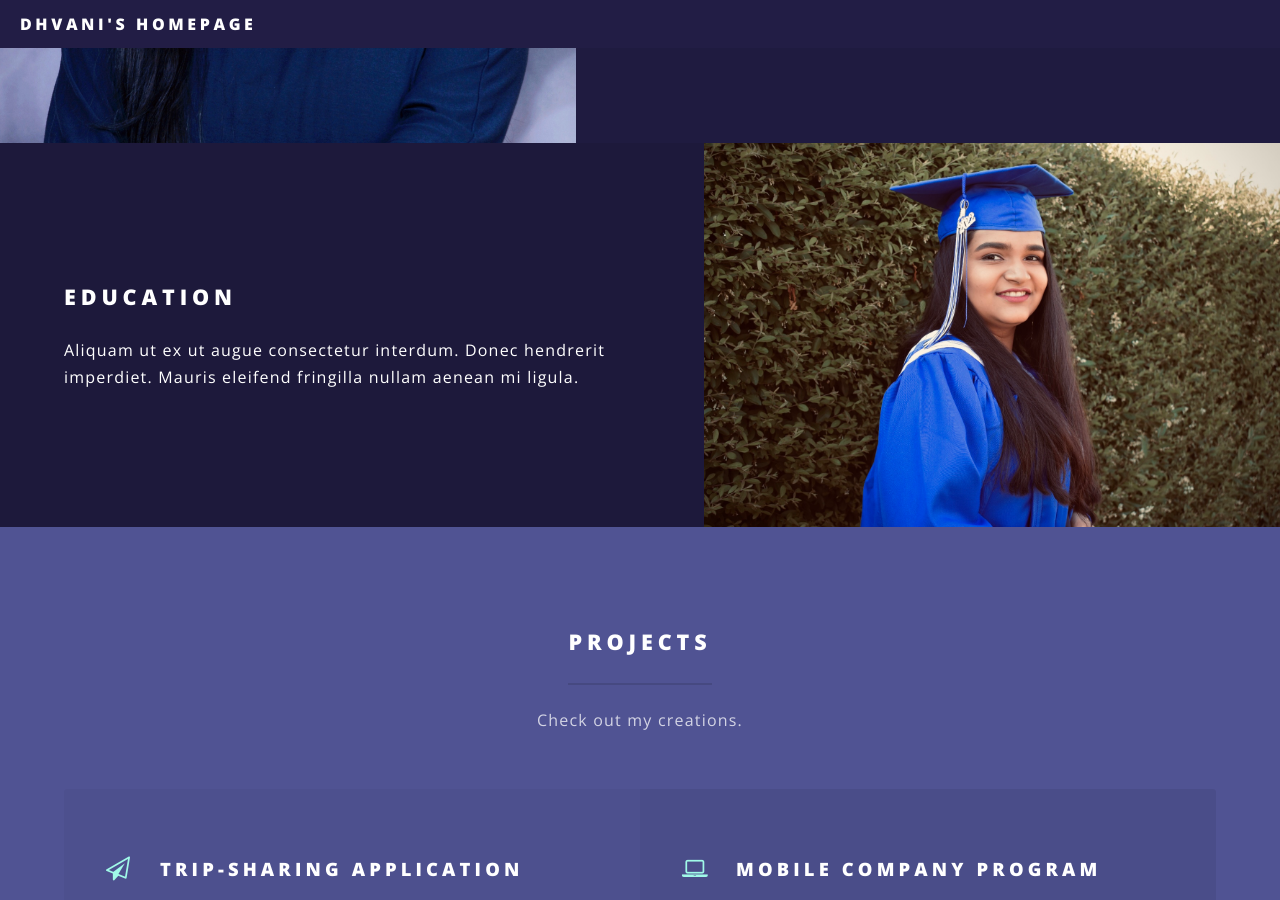
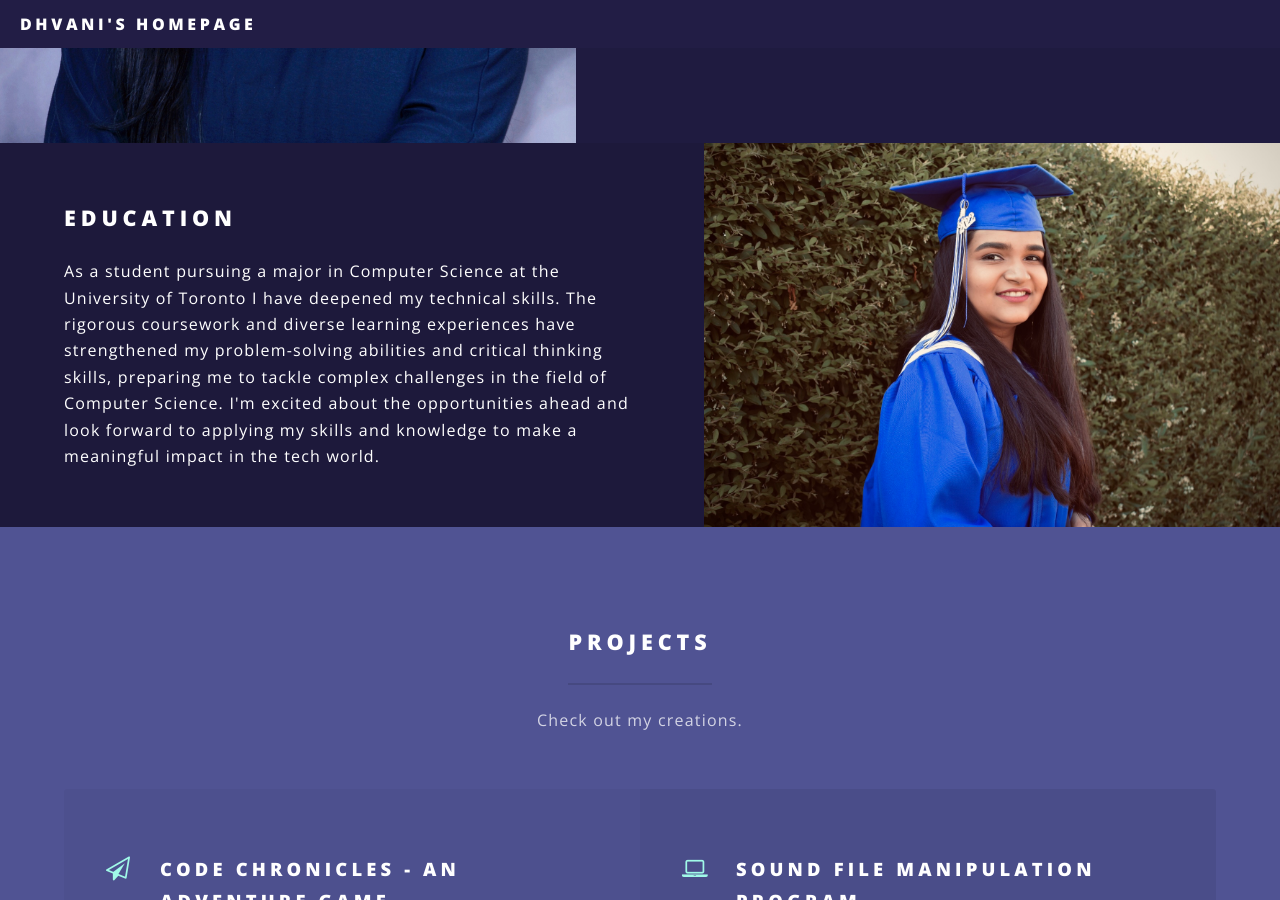
Before and after one commit to dhvani2504/dhvani2504.github.io, a Jekyll site: the page built from index.html, in a window 1280 px wide and 900 px high, scrolled down 1333 px. Built offline with Jekyll 4.4.1, drawn with Linux system fonts in a browser that asks for light colours; some of the changed text lies outside the part shown.

Commit message:
Update index.html

```diff
--- a/index.html
+++ b/index.html
@@ -32,13 +32,13 @@
 						<section class="spotlight">
 							<div class="image"><img src="images/pic01.jpg" alt="" /></div><div class="content">
 								<h2>About Me</h2>
-								<p>Aliquam ut ex ut augue consectetur interdum. Donec hendrerit imperdiet. Mauris eleifend fringilla nullam aenean mi ligula.</p>
+								<p> Hello! I'm Dhvani, an enthusiastic undergraduate at the University of Toronto with a deep interest in Computer Science. I'm passionate about technology and love diving into coding challenges and exploring new developments in the field. Currently, I'm actively searching for internships that will allow me to apply my skills in a real-world setting, contribute to meaningful projects, and gain valuable industry experience. </p>
 							</div>
 						</section>
 						<section class="spotlight">
 							<div class="image"><img src="images/pic02.jpg" alt="" /></div><div class="content">
 								<h2>Education</h2>
-								<p>Aliquam ut ex ut augue consectetur interdum. Donec hendrerit imperdiet. Mauris eleifend fringilla nullam aenean mi ligula.</p>
+								<p> As a student pursuing a major in Computer Science at the University of Toronto I have deepened my technical skills. The rigorous coursework and diverse learning experiences have strengthened my problem-solving abilities and critical thinking skills, preparing me to tackle complex challenges in the field of Computer Science. I'm excited about the opportunities ahead and look forward to applying my skills and knowledge to make a meaningful impact in the tech world. </p>
 							</div>
 						</section>
 					</section>
@@ -52,19 +52,27 @@
 							</header>
 							<ul class="features">
 								<li class="icon fa-paper-plane-o">
-									<h3>Trip-Sharing Application</h3>
+									<h3> Code Chronicles - An Adventure Game</h3>
 									<p>Augue consectetur sed interdum imperdiet et ipsum. Mauris lorem tincidunt nullam amet leo Aenean ligula consequat consequat.</p>
 								</li>
 								<li class="icon fa-laptop">
-									<h3>Mobile Company Program</h3>
+									<h3> Sound File Manipulation Program</h3>
 									<p>Augue consectetur sed interdum imperdiet et ipsum. Mauris lorem tincidunt nullam amet leo Aenean ligula consequat consequat.</p>
 								</li>
 								<li class="icon fa-code">
-									<h3>File Compression & Decompression Program</h3>
+									<h3> File Compression & Decompression Program </h3>
 									<p>Augue consectetur sed interdum imperdiet et ipsum. Mauris lorem tincidunt nullam amet leo Aenean ligula consequat consequat.</p>
 								</li>
 								<li class="icon fa-headphones">
-									<h3>Task Manager Application</h3>
+									<h3> TreeMap Visualizer </h3>
+									<p>Augue consectetur sed interdum imperdiet et ipsum. Mauris lorem tincidunt nullam amet leo Aenean ligula consequat consequat.</p>
+								</li>
+								<li class="icon fa-headphones">
+									 <h3> Mobile Company Program </h3>
+									<p>Augue consectetur sed interdum imperdiet et ipsum. Mauris lorem tincidunt nullam amet leo Aenean ligula consequat consequat.</p>
+								</li>
+								<li class="icon fa-headphones">
+									<h3> Ride Sharing Simulation </h3>
 									<p>Augue consectetur sed interdum imperdiet et ipsum. Mauris lorem tincidunt nullam amet leo Aenean ligula consequat consequat.</p>
 								</li>
 							</ul>
```
